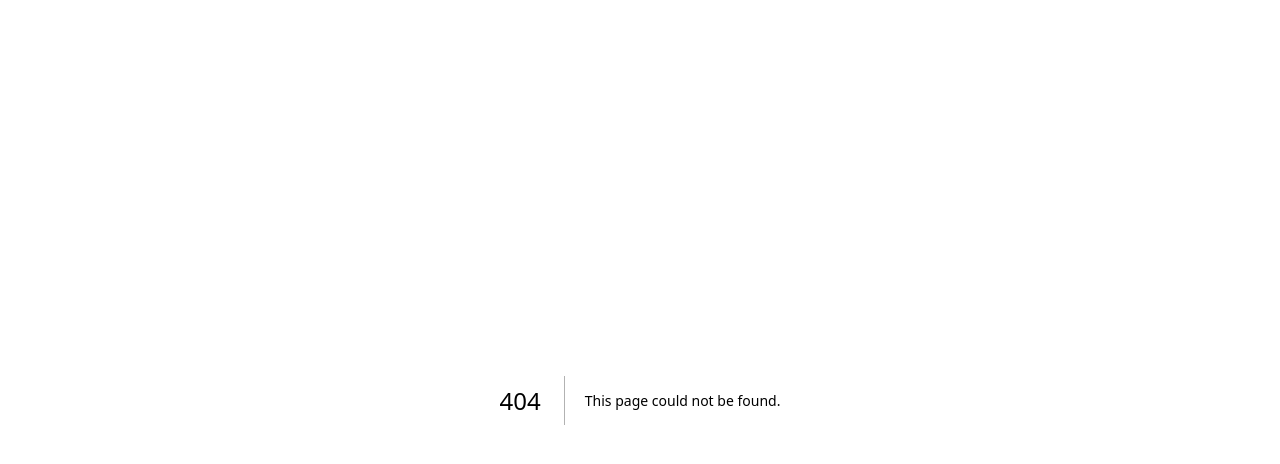
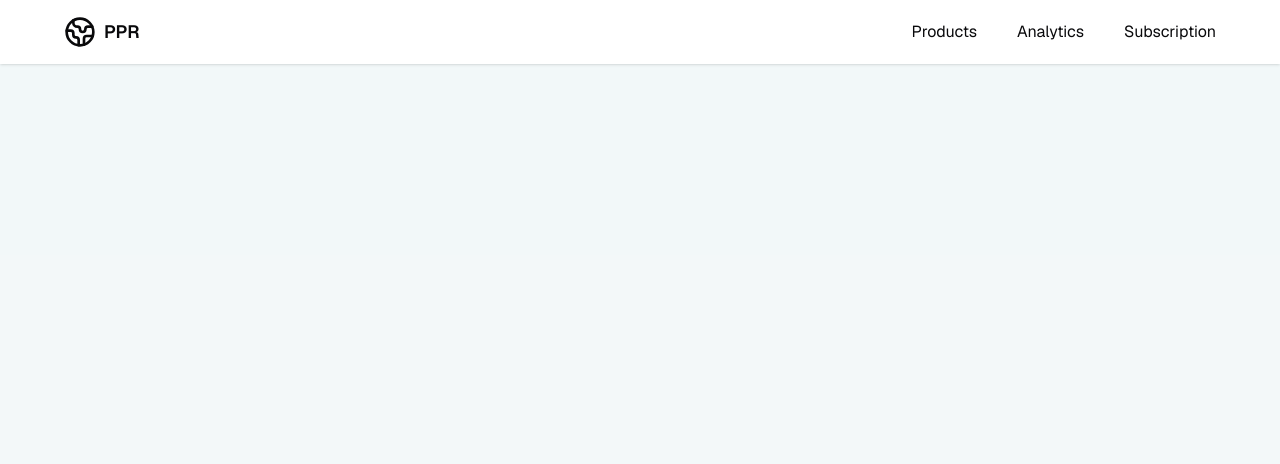
Before and after one commit to Mornor/saas_demo, a Next.js app: page /dashboard in a window 1280 px wide. Before the commit this address had no page. Shown: the top 464 px of the page. Built offline with nearby package versions, Linux system fonts and the light colour scheme.

Commit message:
Setting up Clerk

```diff
--- a/src/app/(auth)/layout.tsx
+++ b/src/app/(auth)/layout.tsx
@@ -1,6 +1,6 @@
 import React from "react";
 
-export default function AuthLayout({children}: {children: React.ReactNode}) {
+export default function AuthLayout({ children }: {children: React.ReactNode}) {
   return (
     <div className="min-h-screen flex flex-col justify-center items-center">
       {children}
--- /dev/null
+++ b/src/app/dashboard/_components/NavBar.tsx
@@ -0,0 +1,19 @@
+import { BrandLogo } from "@/components/BrandLogo";
+import { UserButton } from "@clerk/nextjs";
+import Link from "next/link";
+
+export function Navbar() {
+  return (
+    <header className="flex py-4 shadow bg-background">
+      <nav className="container flex items-center gap-10">
+        <Link className="mr-auto" href="/dashboard">
+          <BrandLogo />
+        </Link>
+        <Link href="/dashboard/products">Products</Link>
+        <Link href="/dashboard/analytics">Analytics</Link>
+        <Link href="/dashboard/subscription">Subscription</Link>
+        <UserButton />
+      </nav>
+    </header>
+  )
+}
--- /dev/null
+++ b/src/app/dashboard/layout.tsx
@@ -0,0 +1,11 @@
+import React from "react";
+import { Navbar } from "./_components/NavBar";
+
+export default function DashboardLayout({ children }: { children: React.ReactNode }){
+  return (
+    <div className="bg-accent/5 min-h-screen">
+      <Navbar />
+      <div className="container py-6">{children}</div>
+    </div>
+  )
+}
--- /dev/null
+++ b/src/app/dashboard/page.tsx
@@ -0,0 +1,3 @@
+export default function Dashboard() {
+  return null
+}
```
Also changed, not shown: src/middleware.ts (+13 -2 lines).
